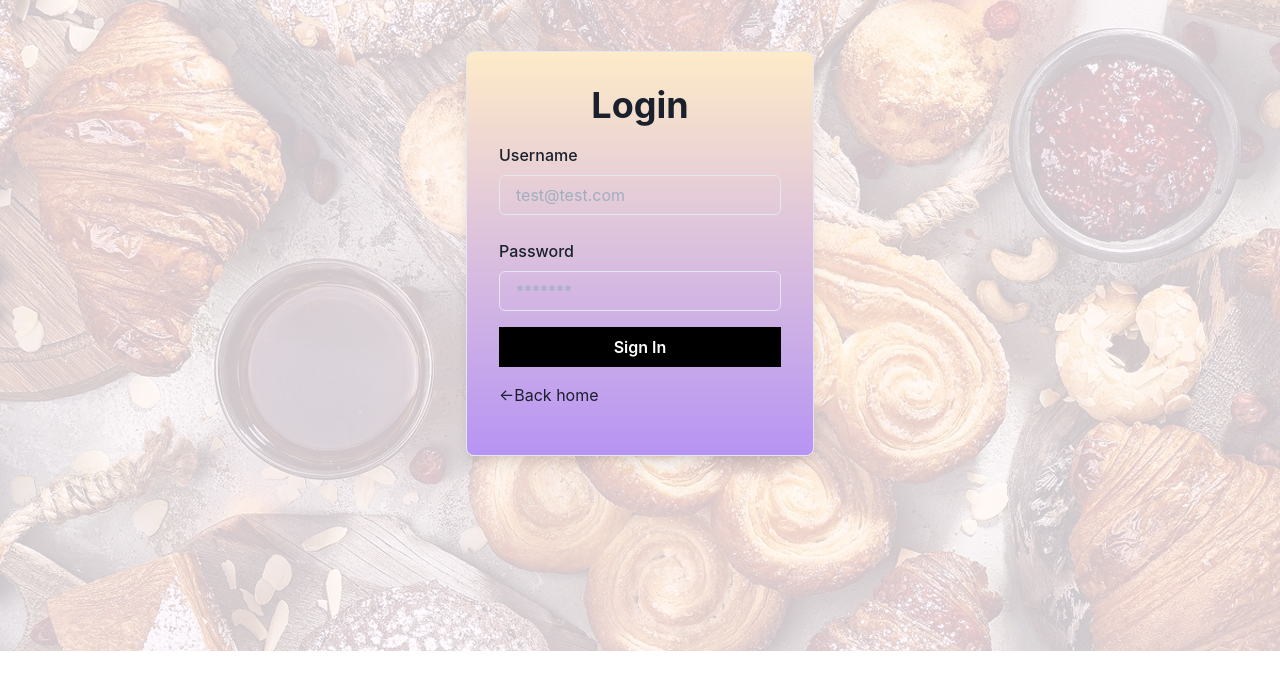
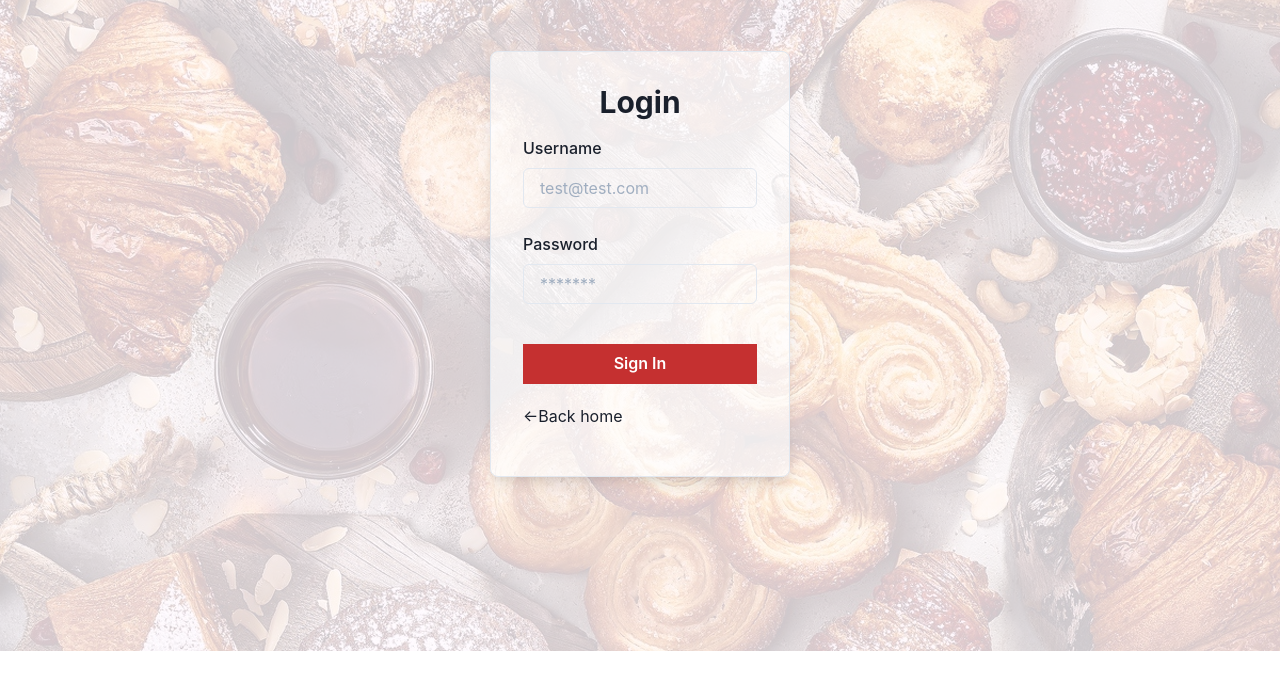
Before and after one commit to firasjaber/patesserie-ui, a React (Create React App) app: page /login in a window 1280 px wide. Shown: the top 690 px of the page. Built offline with nearby package versions, Linux system fonts and the light colour scheme.

Commit message:
minor changes to design

```diff
--- a/src/pages/LoginForm.jsx
+++ b/src/pages/LoginForm.jsx
@@ -1,5 +1,5 @@
 import React from 'react';
-import { Link as ReachLink } from 'react-router-dom'
+import { Link as ReachLink } from 'react-router-dom';
 import {
   Flex,
   Box,
@@ -9,7 +9,7 @@ import {
   Input,
   Button,
   Container,
-    Link
+  Link,
 } from '@chakra-ui/react';
 import HeroImage from './../utils/wide.jpg';
 
@@ -24,16 +24,17 @@ const LoginForm = () => {
     >
       <Box height="100%" sx={{ backgroundColor: 'rgba(255,250,255,0.8)' }}>
         <Container pt="20">
-
           <Flex width="full" align="center" justifyContent="center">
-                        <Box bgGradient={[
-                            "linear(to-tr, teal.300,yellow.400)",
-                            "linear(to-t, blue.200, teal.500)",
-                            "linear(to-b, orange.100, purple.300)",
-                        ]}
-                            p={8} maxWidth="500px" borderWidth={1} borderRadius={8} boxShadow="lg">
+            <Box
+              bgColor="whiteAlpha.700"
+              p={8}
+              w="300px"
+              borderWidth={1}
+              borderRadius={8}
+              boxShadow="lg"
+            >
               <Box textAlign="center">
-                                <Heading>Login</Heading>
+                <Heading size="lg">Login</Heading>
               </Box>
               <Box my={4} textAlign="left">
                 <FormControl>
@@ -44,18 +45,30 @@ const LoginForm = () => {
                   <FormLabel>Password</FormLabel>
                   <Input type="password" placeholder="*******" />
                 </FormControl>
-                                <Button as={ReachLink} to="/admin" width="full" my={4} bg="#000" color="white" _hover="none" borderRadius="none">
+                <Button
+                  as={ReachLink}
+                  to="/admin"
+                  width="full"
+                  mt="40px"
+                  mb="20px"
+                  bg="red.600"
+                  color="white"
+                  transition="all 0.2s ease-in-out"
+                  _hover={{ bgColor: 'grey', color: 'white' }}
+                  borderRadius="none"
+                >
                   Sign In
                 </Button>
-                                <Link as={ReachLink} to="/" >&larr;Back home</Link>
+                <Link as={ReachLink} to="/">
+                  &larr;Back home
+                </Link>
               </Box>
             </Box>
           </Flex>
         </Container>
       </Box>
     </Box>
+  );
+};
 
-    )
-}
-
-export default LoginForm
+export default LoginForm;
--- a/src/ui/Footer.jsx
+++ b/src/ui/Footer.jsx
@@ -16,11 +16,11 @@ const Footer = () => {
       backgroundImage={`url('${FooterImage}')`}
       backgroundPosition="center"
       backgroundRepeat="no-repeat"
-      height="250px"
+      height="300px"
     >
       <Box height="100%" sx={{ backgroundColor: 'rgba(0,0,0,0.8)' }}>
         <Container maxW="container.sm" color="white">
-          <Flex justifyContent="space-between" pt="50px">
+          <Flex justifyContent="space-between" pt="70px">
             <Box>
               <Heading
                 size="sm"
--- a/src/ui/HeroSection.jsx
+++ b/src/ui/HeroSection.jsx
@@ -22,9 +22,7 @@ const HeroSection = () => {
         <Container maxW="container.md" mt="70px">
           <Flex alignItems="center" justifyContent="space-between">
             <Box>
-              <Heading maxW="350px">
-                Get a taste of our delicious bakeries
-              </Heading>
+              <Heading maxW="350px">Get a taste of our delicious bakes</Heading>
               <Text maxW="300px" pt="15px">
                 Lorem ipsum dolor sit amet, consectetur adipiscing elit, sed do
                 eiusmod tempor incididunt ut labore et dolore magna aliqua.
--- a/src/ui/MenuSection.jsx
+++ b/src/ui/MenuSection.jsx
@@ -6,6 +6,7 @@ import {
   Heading,
   Flex,
   Image,
+  Button,
 } from '@chakra-ui/react';
 import MenuCake from './../utils/menuCake.jpg';
 import MenuCake2 from './../utils/menuCake2.jpg';
@@ -25,7 +26,7 @@ const MenuSection = () => {
     { name: 'GOOD CAKE', price: 15, imageSrc: MenuCake3 },
   ];
   return (
-    <Box bgColor="gray.200" pt="100px" height="950px" id="menu">
+    <Box bgColor="gray.200" pt="100px" height="1050px" id="menu">
       <Container maxW="container.md">
         <Box textAlign="center">
           <Box
@@ -84,6 +85,16 @@ const MenuSection = () => {
               </Flex>
             ))}
           </SimpleGrid>
+          <Button
+            fontFamily="Oswald"
+            mt="50px"
+            rounded="none"
+            color="white"
+            textAlign="center"
+            bgColor="red.700"
+          >
+            DISCOVER MORE -
+          </Button>
         </Box>
       </Container>
     </Box>
--- a/src/ui/Navbar.jsx
+++ b/src/ui/Navbar.jsx
@@ -1,16 +1,26 @@
 import React from 'react';
 import { Flex, Link, Heading } from '@chakra-ui/react';
-import { Link as ReachLink } from "react-router-dom"
+import { Link as ReachLink } from 'react-router-dom';
 const Navbar = () => {
   return (
     <Flex justifyContent="space-between" alignItems="center" my="30px">
       <Heading fontFamily="Architects Daughter">ZeeBakery</Heading>
       <Flex>
-        <Link ml="25px"  as={ReachLink} to="/">Home</Link>
-        <Link ml="25px" href="#about">About</Link>
-        <Link ml="25px" href="#menu">Menu</Link>
-        <Link ml="25px" href="#contact">Contact</Link>
-        <Link ml="25px" as={ReachLink} to="/login">login</Link>
+        <Link ml="25px" as={ReachLink} to="/">
+          Home
+        </Link>
+        <Link ml="25px" href="#about">
+          About
+        </Link>
+        <Link ml="25px" href="#menu">
+          Menu
+        </Link>
+        <Link ml="25px" href="#contact">
+          Contact
+        </Link>
+        <Link ml="25px" as={ReachLink} to="/login">
+          Portal
+        </Link>
       </Flex>
     </Flex>
   );
--- a/src/ui/Scroll.jsx
+++ b/src/ui/Scroll.jsx
@@ -2,7 +2,7 @@ import React from 'react';
 
 const Scroll = (props) => {
   return (
-    <div style={{ overflow: 'scroll', overflowX: 'hidden', height: '400px'}}>
+    <div style={{ overflow: 'scroll', overflowX: 'hidden', height: '700px' }}>
       {props.children}
     </div>
   );
--- a/src/ui/dashboard-ui/ProductAdd.jsx
+++ b/src/ui/dashboard-ui/ProductAdd.jsx
@@ -1,4 +1,4 @@
-import React from 'react'
+import React from 'react';
 import {
   Box,
   Button,
@@ -6,8 +6,8 @@ import {
   FormControl,
   FormLabel,
   Input,
-    Text
-} from '@chakra-ui/react'
+  Text,
+} from '@chakra-ui/react';
 
 const ProductAdd = () => {
   return (
@@ -20,34 +20,35 @@ const ProductAdd = () => {
       shadow="5"
       p="5"
       height="500px"
-            bg="tomato"
+      bg="red.600"
     >
       <Text color="white" fontSize="2xl">
         Add Product
       </Text>
       <Divider />
-            <Box w="75%" >
+      <Box w="90%">
         <FormControl id="dish-name" m="2" isRequired>
-                    <FormLabel color="white" >Dish name</FormLabel>
+          <FormLabel color="white">Dish name</FormLabel>
           <Input />
         </FormControl>
-                <FormControl id="dish-description" m="2" isRequired>
-                    <FormLabel color="white" >Description</FormLabel>
+        <FormControl id="dish-description" m="2" w="100%" isRequired>
+          <FormLabel color="white">Description</FormLabel>
           <Input />
         </FormControl>
         <FormControl id="dish-category" m="2" isRequired>
-                    <FormLabel color="white" >Category</FormLabel>
+          <FormLabel color="white">Category</FormLabel>
           <Input />
         </FormControl>
         <FormControl id="dish-price" m="2" isRequired>
-                    <FormLabel color="white" >Price</FormLabel>
+          <FormLabel color="white">Price</FormLabel>
           <Input type="number" />
         </FormControl>
-                <Button type="submit" m="2">Add</Button>
+        <Button type="submit" m="2">
+          Add
+        </Button>
       </Box>
     </Box>
+  );
+};
 
-    )
-}
-
-export default ProductAdd
+export default ProductAdd;
```
Also changed, not shown: src/ui/dashboard-ui/ProductList.jsx (+41 -13 lines). Lines whose indentation alone changed are shown as unchanged.
